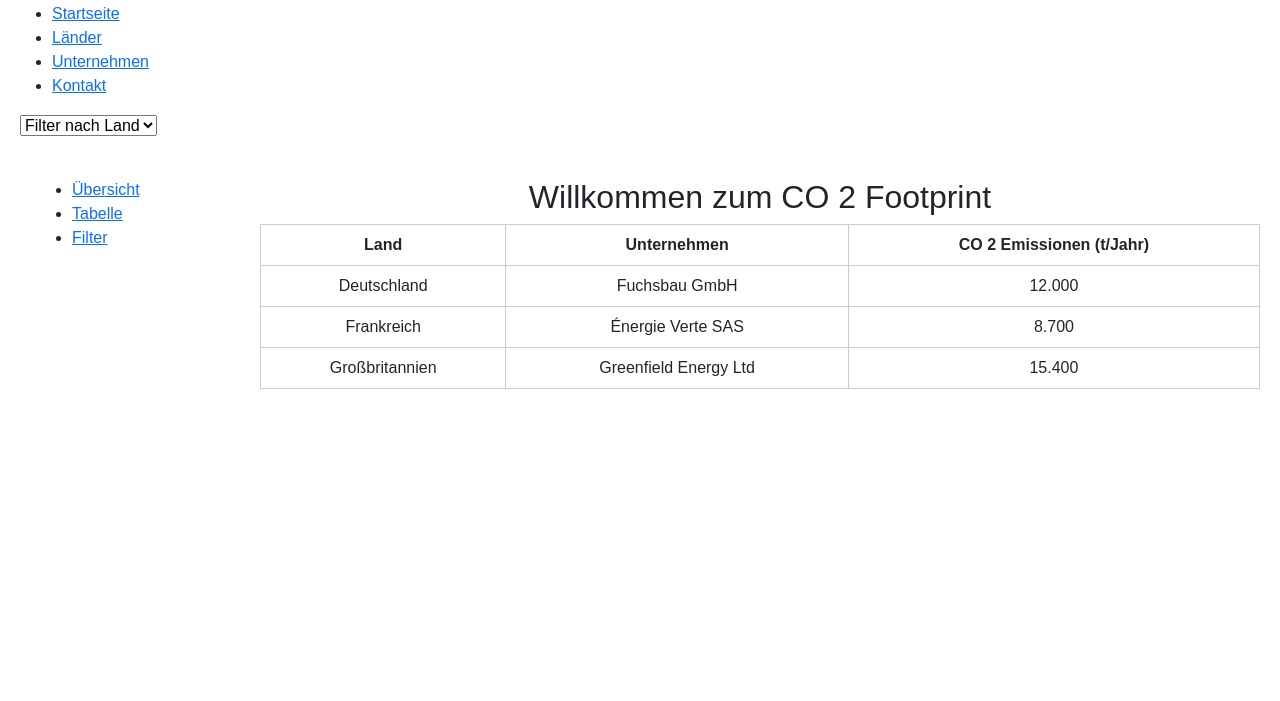
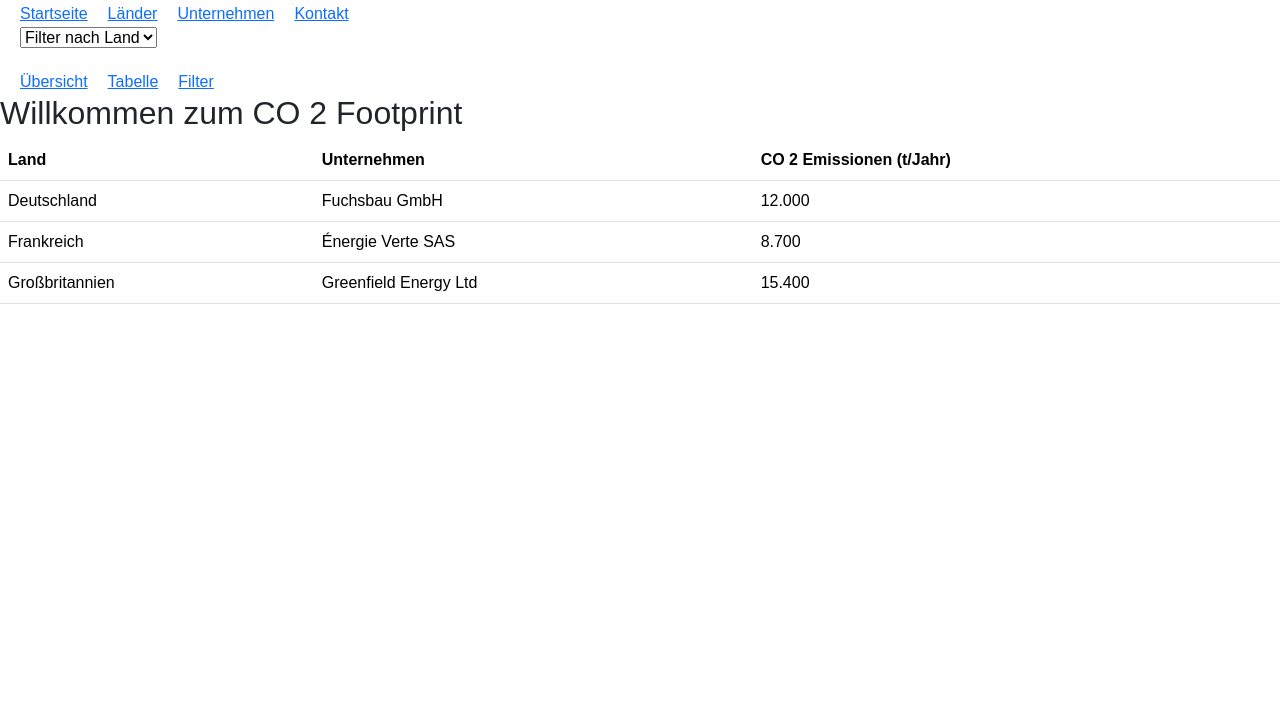
Before and after one commit to TylerDirty/co2-footprint, a plain HTML site: page Index.html in a window 1280 px wide. Shown: the part 99-800 px from the top of the page. Drawn offline with nearby package versions, Linux system fonts and the light colour scheme.

Commit message:
Bootstrap-Layout integriert und CSS nach Integration bereinigt

```diff
--- a/Index.html
+++ b/Index.html
@@ -55,7 +55,9 @@
             </section>
 
              <section id="tabelle">
-                <table>
+
+                <div class="table-responsive">
+                    <table class="table">
                         <thead>
                             <tr>
                                 <th>Land</th>
@@ -81,7 +83,10 @@
                             </tr>
                         </tbody>
                     </table>
+                </div>
+
                 <div style="height: 800px;"></div>
+
             </section>
          </div>
 
--- a/css/style.css
+++ b/css/style.css
@@ -5,28 +5,12 @@ body {
 header {
     padding: 20px;
 }
-main {
+nav ul {
+    list-style: none;
+    padding: 0;
+    margin: 0;
     display: flex;
     gap: 20px;
-    padding: 20px;
-}
-aside {
-    width: 200px;
-}
-.content {
-    flex: 1;
-}
-section {
-    flex: 1;
-    text-align: center;
-}
-table {
-    width: 100%;
-    border-collapse: collapse;
-}
-th, td {
-    border: 1px solid #ccc;
-    padding: 8px;
 }
 footer {
     margin-top: 2rem;
@@ -34,8 +18,7 @@ footer {
     text-align: center;
 }
 footer ul {
-    list-style: none;
-    padding: 0;
+    justify-content: center;
 }
 footer li {
     margin: 0 5px;
```
Lines whose indentation alone changed are shown as unchanged.
